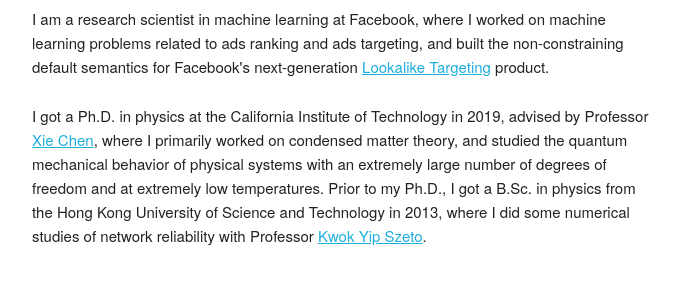
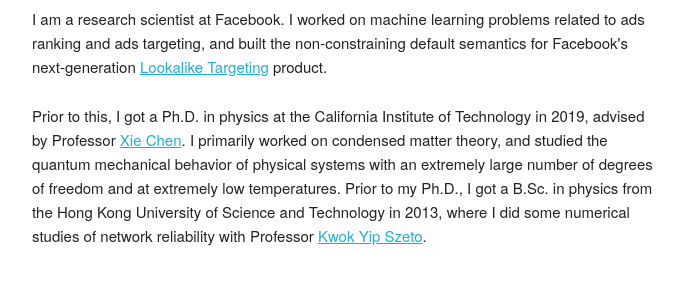
Before and after one commit to zwangab91/zwangab91.github.io, a plain HTML site: page index.html in a window 1280 px wide. Shown: the part 152-442 px from the top of the page, 128-821 px from the left. Drawn offline with nearby package versions, Linux system fonts and the light colour scheme; some packages are replaced by stand-ins of ours.

Commit message:
update intro

```diff
--- a/index.html
+++ b/index.html
@@ -67,10 +67,10 @@
     <div class="row" style="margin-top: 10px;">
       <div class="two-thirds column">
         <p>
-          I am a research scientist in machine learning at Facebook, where I worked on machine learning problems related to ads ranking and ads targeting, and built the non-constraining default semantics for Facebook's next-generation <a href = "https://www.facebook.com/business/help/164749007013531?id=401668390442328"> Lookalike Targeting</a> product.
+          I am a research scientist at Facebook. I worked on machine learning problems related to ads ranking and ads targeting, and built the non-constraining default semantics for Facebook's next-generation <a href = "https://www.facebook.com/business/help/164749007013531?id=401668390442328"> Lookalike Targeting</a> product.
         </p>
         <p>
-          I got a Ph.D. in physics at the California Institute of Technology in 2019, advised by Professor <a href = "http://www.its.caltech.edu/~xcchen/info.html"> Xie Chen</a>, where I primarily worked on condensed matter theory, and studied the quantum mechanical behavior of physical systems with an extremely large number of degrees of freedom and at extremely low temperatures. Prior to my Ph.D., I got a B.Sc. in physics from the Hong Kong University of Science and Technology in 2013, where I did some numerical studies of network reliability with Professor <a href = "https://physics.ust.hk/eng/people_detail.php?pplcat=5&id=37"> Kwok Yip Szeto</a>.
+          Prior to this, I got a Ph.D. in physics at the California Institute of Technology in 2019, advised by Professor <a href = "http://www.its.caltech.edu/~xcchen/info.html"> Xie Chen</a>. I primarily worked on condensed matter theory, and studied the quantum mechanical behavior of physical systems with an extremely large number of degrees of freedom and at extremely low temperatures. Prior to my Ph.D., I got a B.Sc. in physics from the Hong Kong University of Science and Technology in 2013, where I did some numerical studies of network reliability with Professor <a href = "https://physics.ust.hk/eng/people_detail.php?pplcat=5&id=37"> Kwok Yip Szeto</a>.
         </p>
         <p>
         </p>
```
